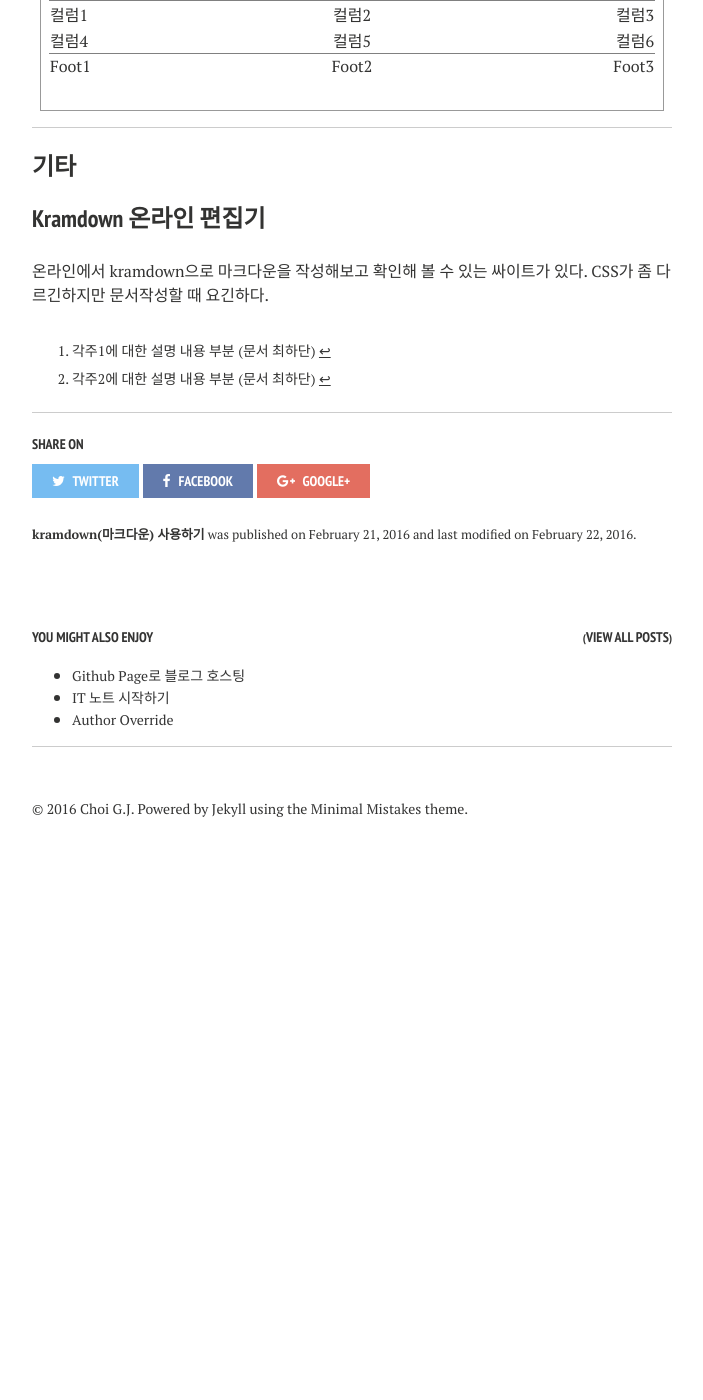
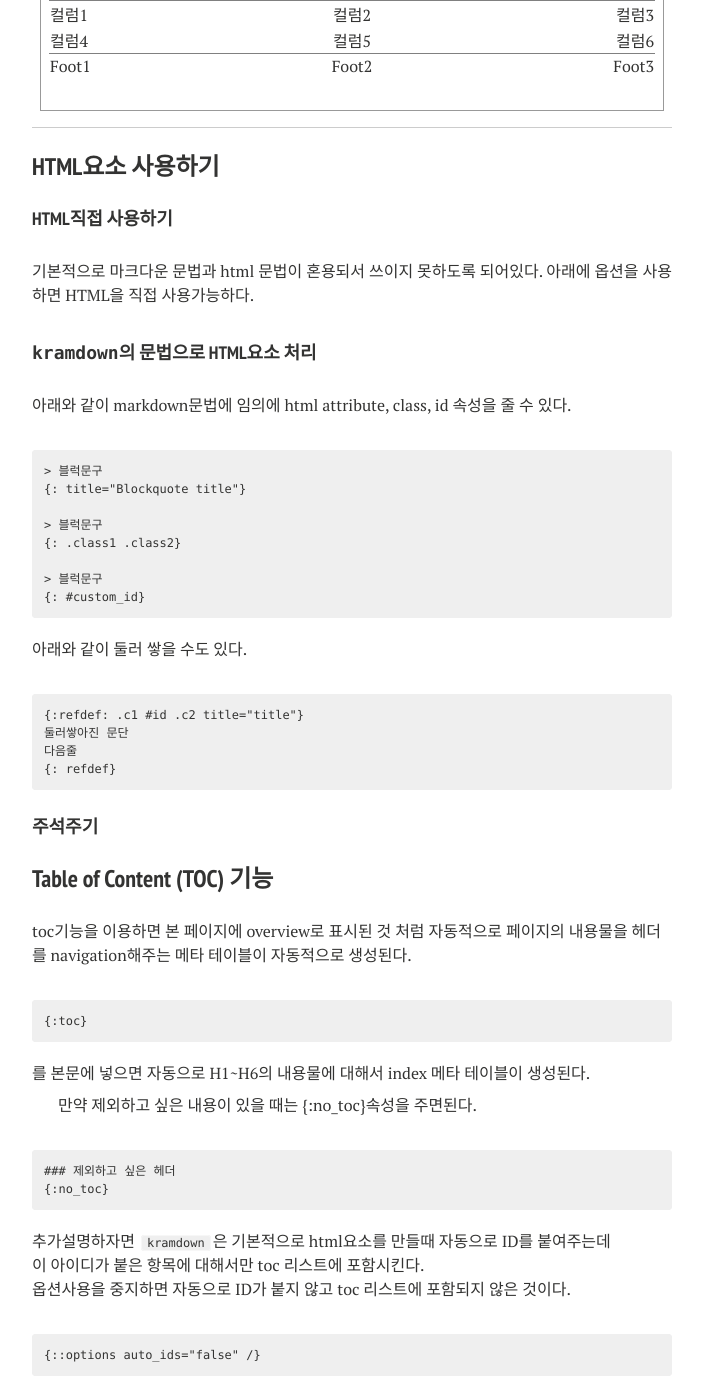
Before and after one commit to gjchoi/gjchoi.github.io, a Jekyll site: the page built from _posts/2016-02-21-Kramdown(마크다운)-사용법.md, in a window 1280 px wide and 1400 px high, scrolled down 13464 px. Shown: the whole window, without its empty margins (288-991 px from the left). Built offline with Jekyll 4.4.1, drawn with Linux system fonts in a browser that asks for light colours; nearby versions of some CDN libraries; comment, search, counter and statistics services are not loaded; before the commit the page ends 14331 px from its top, so only the background shows below that; some of the changed text lies outside the part shown.

Commit message:
Update 2016-02-21-Kramdown(마크다운)-사용법.md

```diff
--- a/_posts/2016-02-21-Kramdown(마크다운)-사용법.md
+++ b/_posts/2016-02-21-Kramdown(마크다운)-사용법.md
@@ -721,7 +721,72 @@ public static void main(String[] args){
 * * *
 
 
-### 기타
+### HTML요소 사용하기
+
+#### HTML직접 사용하기
+
+기본적으로 마크다운 문법과 html 문법이 혼용되서 쓰이지 못하도록 되어있다.
+아래에 옵션을 사용하면 HTML을 직접 사용가능하다.
+
+{::options parse_block_html="true" /}
+
+
+#### `kramdown`의 문법으로 HTML요소 처리
+
+아래와 같이 markdown문법에 임의에 html attribute, class, id 속성을 줄 수 있다.
+
+~~~~~~~~~~~~~
+> 블럭문구
+{: title="Blockquote title"}
+
+> 블럭문구
+{: .class1 .class2}
+
+> 블럭문구
+{: #custom_id}
+~~~~~~~~~~~~~~
+
+아래와 같이 둘러 쌓을 수도 있다.
+
+~~~~~~~~~~~~
+{:refdef: .c1 #id .c2 title="title"}
+둘러쌓아진 문단
+다음줄
+{: refdef}
+~~~~~~~~~~~~~
+
+#### 주석주기
+
+{::comment}
+주석내에 내용물들
+{:/comment}
+
+
+### Table of Content (TOC) 기능
+
+toc기능을 이용하면 본 페이지에 overview로 표시된 것 처럼 자동적으로 페이지의 내용물을 헤더를 navigation해주는 메타 테이블이 자동적으로 생성된다.
+
+~~~~~~
+{:toc}
+~~~~~~
+
+를 본문에 넣으면 자동으로 H1~H6의 내용물에 대해서 index 메타 테이블이 생성된다.
+
+만약 제외하고 싶은 내용이 있을 때는 {:no_toc}속성을 주면된다.
+
+~~~~~
+### 제외하고 싶은 헤더
+{:no_toc}
+~~~~~
+
+추가설명하자면 `kramdown`은 기본적으로 html요소를 만들때 자동으로 ID를 붙여주는데
+이 아이디가 붙은 항목에 대해서만 toc 리스트에 포함시킨다.
+옵션사용을 중지하면 자동으로 ID가 붙지 않고 toc 리스트에 포함되지 않은 것이다.
+
+~~~~~
+{::options auto_ids="false" /}
+~~~~~
+
 
 
 
```
